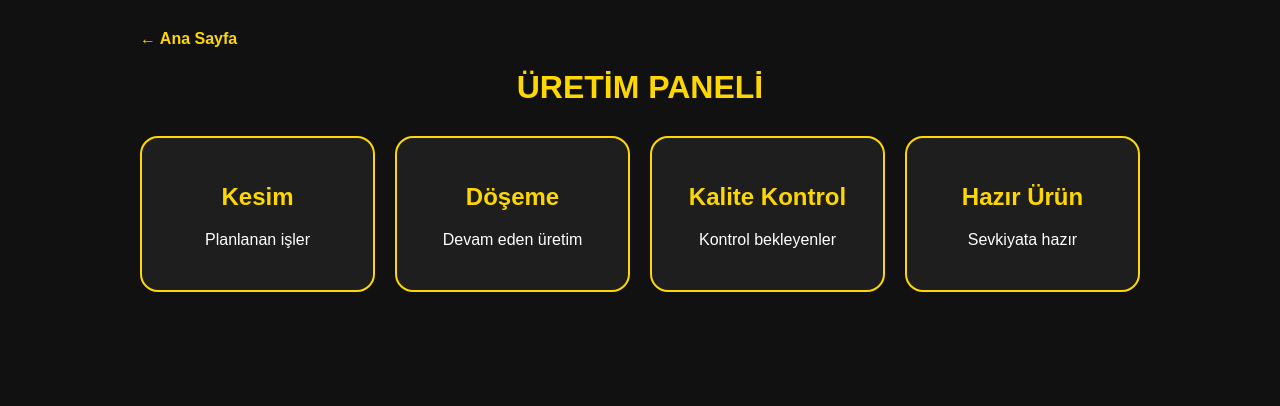
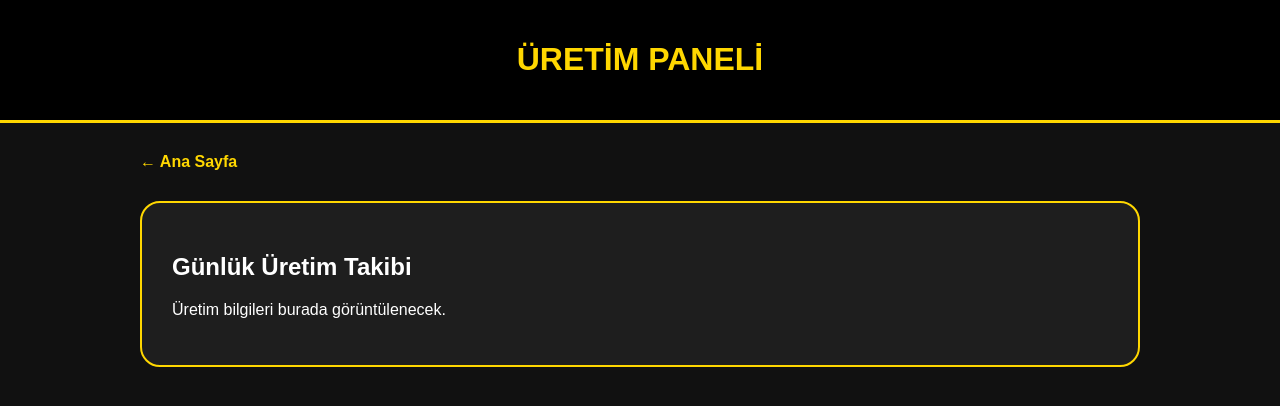
Before and after one commit to alicandvc38-netizen/vizyon-stok, a Flask app: page /uretim in a window 1280 px wide. Shown: the top 406 px of the page. Run offline with Flask 3, Linux system fonts and the light colour scheme; the visitor is signed in with stand-in values (Sample User, id 1).

Commit message:
Update uretim.html

```diff
--- a/templates/uretim.html
+++ b/templates/uretim.html
@@ -2,33 +2,72 @@
 <html lang="tr">
 <head>
 <meta charset="UTF-8">
+<meta name="viewport" content="width=device-width, initial-scale=1.0">
 <title>Üretim</title>
 
 <style>
-body{margin:0;background:#111;color:white;font-family:Arial;padding:30px}
-a{color:gold;text-decoration:none;font-weight:bold}
-h1{text-align:center;color:gold}
-.container{max-width:1000px;margin:auto}
-.cards{display:grid;grid-template-columns:repeat(auto-fit,minmax(220px,1fr));gap:20px;margin-top:30px}
-.kart{background:#1e1e1e;border:2px solid gold;border-radius:18px;padding:25px;text-align:center}
-.kart h2{color:gold}
+
+body{
+    margin:0;
+    background:#111;
+    color:white;
+    font-family:Arial;
+}
+
+.header{
+    background:black;
+    padding:20px;
+    border-bottom:3px solid gold;
+    text-align:center;
+}
+
+.header h1{
+    color:gold;
+}
+
+.container{
+    max-width:1000px;
+    margin:auto;
+    padding:30px;
+}
+
+a{
+    color:gold;
+    text-decoration:none;
+    font-weight:bold;
+}
+
+.panel{
+    margin-top:30px;
+    background:#1e1e1e;
+    border:2px solid gold;
+    border-radius:20px;
+    padding:30px;
+}
+
 </style>
+
 </head>
 
 <body>
+
+<div class="header">
+<h1>ÜRETİM PANELİ</h1>
+</div>
+
 <div class="container">
 
 <a href="/">← Ana Sayfa</a>
 
-<h1>ÜRETİM PANELİ</h1>
+<div class="panel">
 
-<div class="cards">
-<div class="kart"><h2>Kesim</h2><p>Planlanan işler</p></div>
-<div class="kart"><h2>Döşeme</h2><p>Devam eden üretim</p></div>
-<div class="kart"><h2>Kalite Kontrol</h2><p>Kontrol bekleyenler</p></div>
-<div class="kart"><h2>Hazır Ürün</h2><p>Sevkiyata hazır</p></div>
+<h2>Günlük Üretim Takibi</h2>
+
+<p>Üretim bilgileri burada görüntülenecek.</p>
+
 </div>
 
 </div>
+
 </body>
 </html>
```
